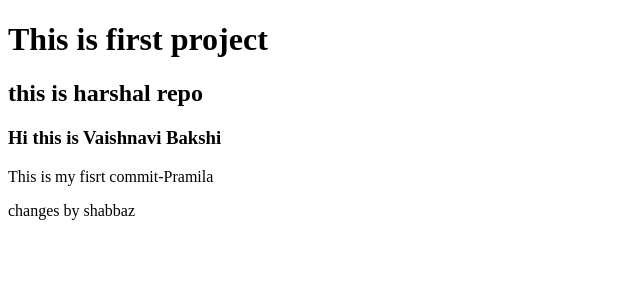
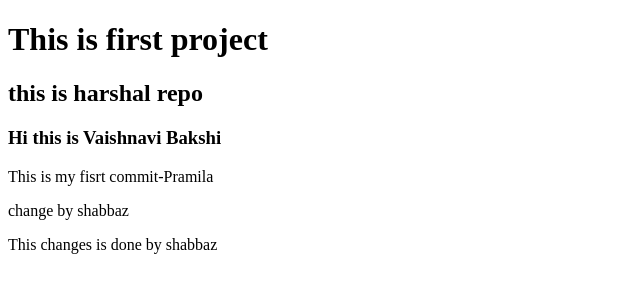
Before and after one commit to Srushti2411/project, a plain HTML site: page index.html in a window 1280 px wide. Shown: the whole page, without its empty margins (0-640 px from the left). Drawn offline with Linux system fonts and the light colour scheme.

Commit message:
this changr is done by shabbaz

```diff
--- a/index.html
+++ b/index.html
@@ -11,6 +11,7 @@
     <h3>Hi this is Vaishnavi Bakshi</h3>
 
     <p>This is my fisrt commit-Pramila</p>
-    <p>changes by shabbaz</p>
+    <p>change by shabbaz</p>
+    <p>This changes is done by shabbaz</p>
 </body>
 </html>
```
